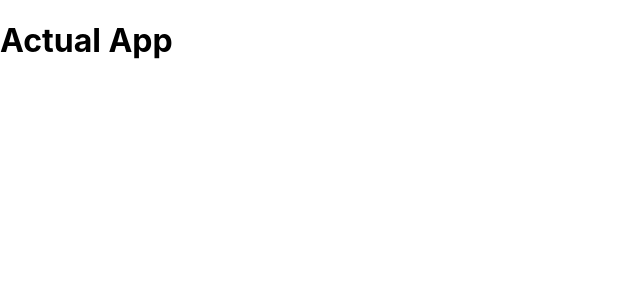
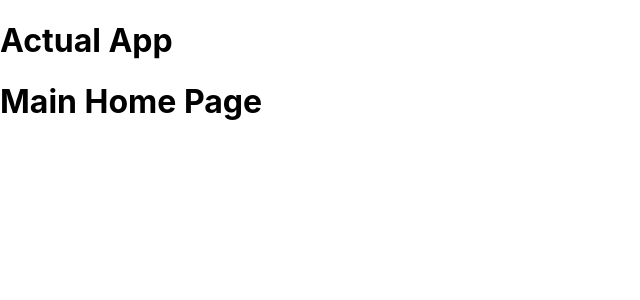
Before and after one commit to PatelAbhay/WebsiteClones, a React (Create React App) app in the folder slack/: page / in a window 1280 px wide. Shown: the top 300 px of the page, without its empty margins (0-640 px from the left). Built offline with nearby package versions, Linux system fonts and the light colour scheme.

Commit message:
Added react-router setup

```diff
--- a/slack/src/App.js
+++ b/slack/src/App.js
@@ -1,10 +1,28 @@
 import React from 'react';
 import './App.css';
+import {
+  BrowserRouter as Router,
+  Switch,
+  Route,
+  Link
+} from "react-router-dom";
 
 function App() {
   return (
     <div className="app">
       <h1>Actual App</h1>
+
+      <Router>
+        <>
+          {/* A <Switch> looks through its children <Route>s and
+            renders the first one that matches the current URL. */}
+          <Switch>
+            <Route path="/">
+              <h1>Main Home Page</h1>
+            </Route>
+          </Switch>
+        </>
+      </Router>
     </div>
   );
 }
```
